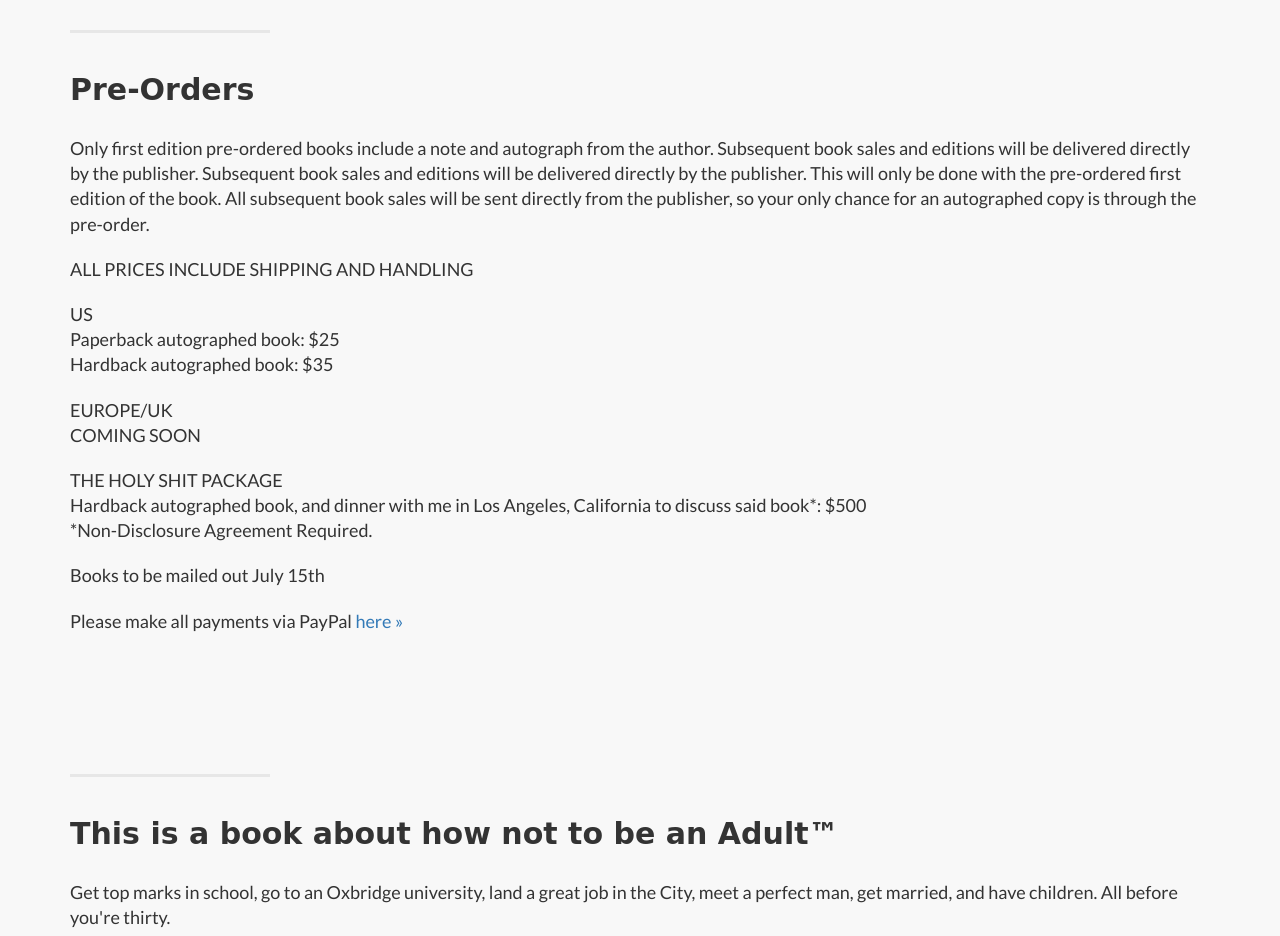
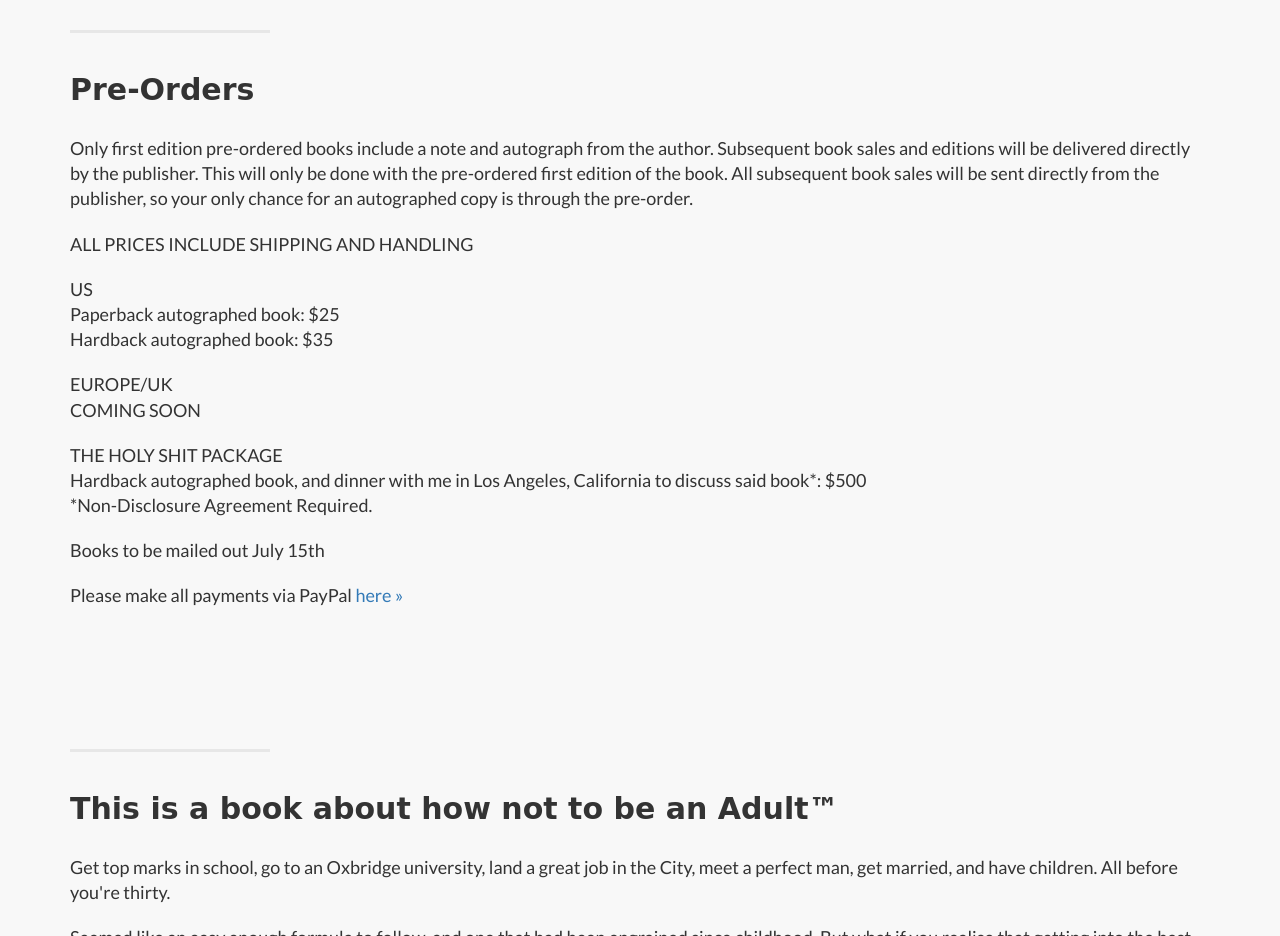
Before and after one commit to basdwyw2/basdwyw2.github.io, a plain HTML site: page index.html in a window 1280 px wide. Shown: the part 1280-2216 px from the top of the page. Drawn offline with Linux system fonts and the light colour scheme; a web font is replaced by a local one.

Commit message:
Update index.html

```diff
--- a/index.html
+++ b/index.html
@@ -116,7 +116,7 @@
                     <hr class="section-heading-spacer">
                     <div class="clearfix"></div>
                    <h2 class="section-heading">Pre-Orders</h2>
-                    <p class="lead">Only first edition pre-ordered books include a note and autograph from the author. Subsequent book sales and editions will be delivered directly by the publisher. Subsequent book sales and editions will be delivered directly by the publisher. This will only be done with the pre-ordered first edition of the book. All subsequent book sales will be sent directly from the publisher, so your only chance for an autographed copy is through the pre-order. </p>
+                    <p class="lead">Only first edition pre-ordered books include a note and autograph from the author.  Subsequent book sales and editions will be delivered directly by the publisher. This will only be done with the pre-ordered first edition of the book. All subsequent book sales will be sent directly from the publisher, so your only chance for an autographed copy is through the pre-order. </p>
 
 <p class="lead">ALL PRICES INCLUDE SHIPPING AND HANDLING </p>
 
```
